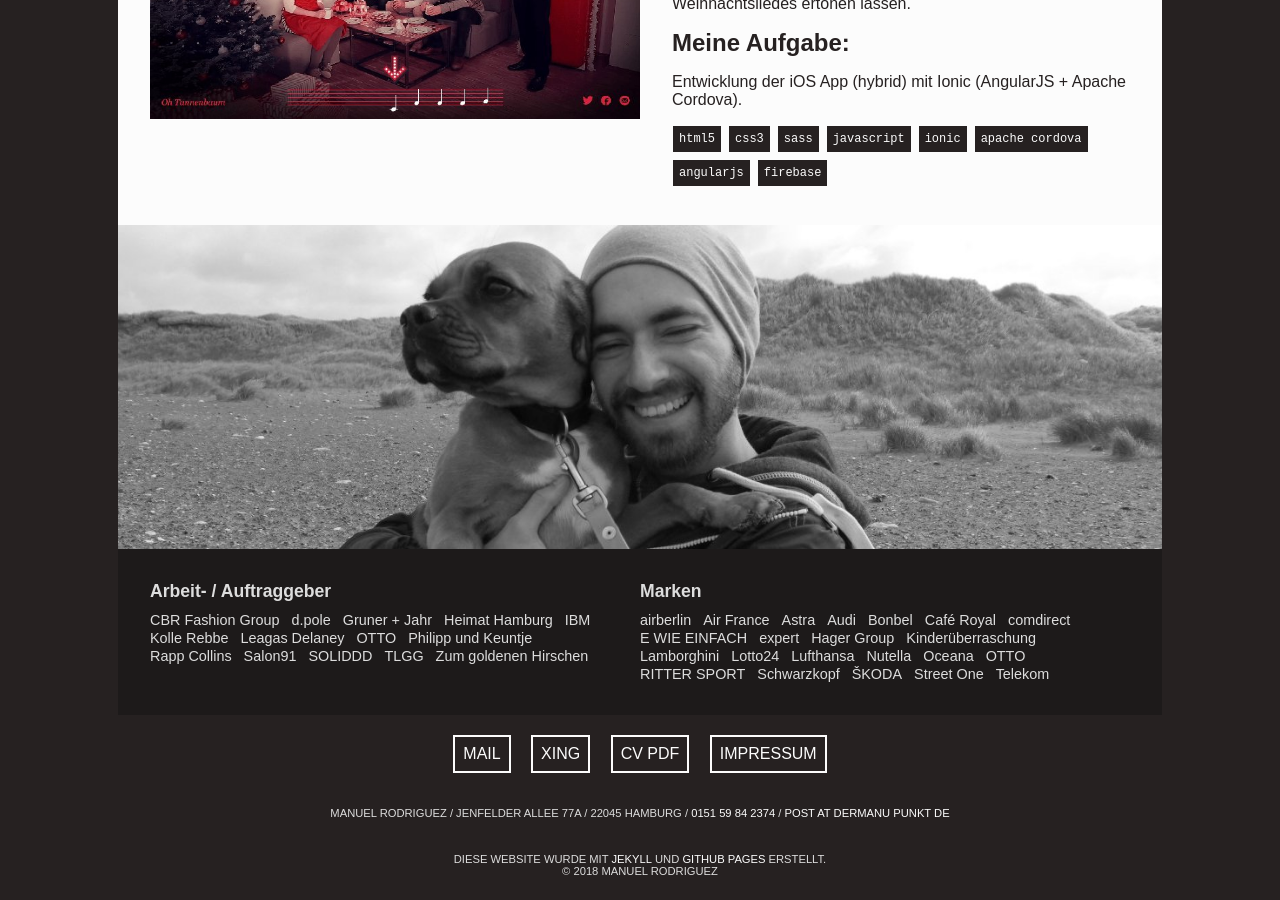
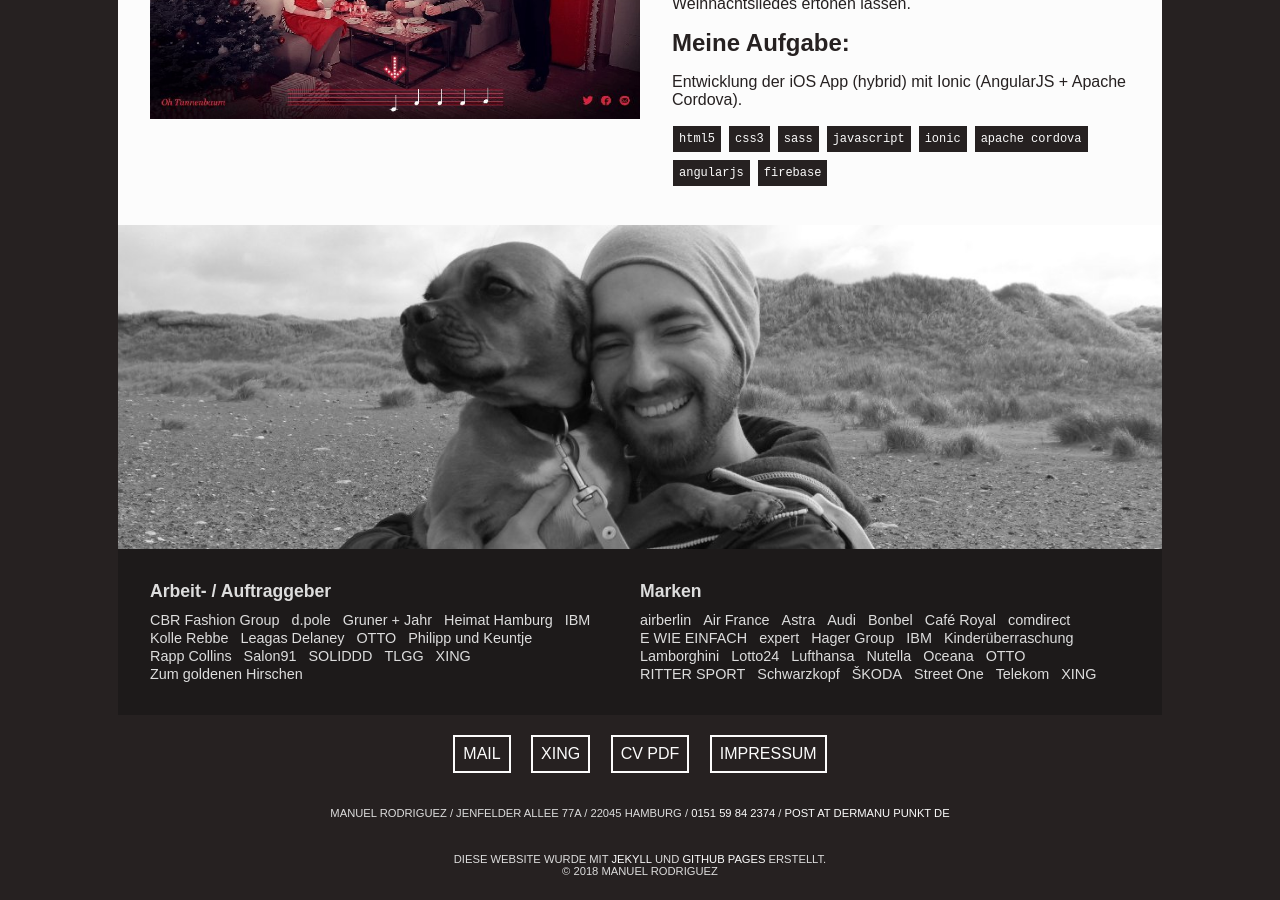
Before and after one commit to manurg/manurg.github.io, a Jekyll site: the page built from index.html, in a window 1280 px wide and 900 px high, scrolled down 6993 px. Built offline with Jekyll 4.4.1, drawn with Linux system fonts in a browser that asks for light colours; some web fonts are replaced.

Commit message:
Update brands / clients

```diff
--- a/_data/brands.yml
+++ b/_data/brands.yml
@@ -8,6 +8,7 @@
 - E WIE EINFACH
 - expert
 - Hager Group
+- IBM
 - Kinderüberraschung
 - Lamborghini
 - Lotto24
@@ -20,3 +21,4 @@
 - ŠKODA
 - Street One
 - Telekom
+- XING
--- a/_data/clients.yml
+++ b/_data/clients.yml
@@ -11,4 +11,5 @@
 - Salon91
 - SOLIDDD
 - TLGG
+- XING
 - Zum goldenen Hirschen
```
